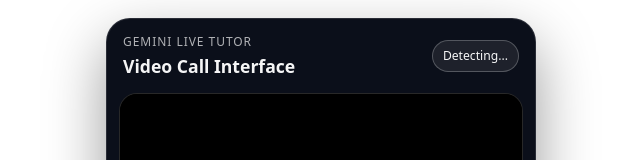
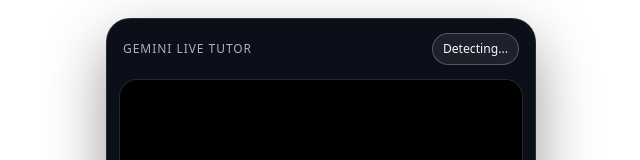
Before and after one commit to EugeneTereschenko/tutor-ui, a React (Vite) app: page / in a window 1280 px wide. Shown: the top 160 px of the page, without its empty margins (319-959 px from the left). Built offline with nearby package versions, Linux system fonts and the light colour scheme; no server answers.

Commit message:
make fix files

```diff
--- a/src/App.jsx
+++ b/src/App.jsx
@@ -518,7 +518,6 @@ function App() {
       <header className="call-header">
         <div>
           <p className="eyebrow">Gemini Live Tutor</p>
-          <h2 className="title">Video Call Interface</h2>
         </div>
         <span className="mode-pill">{backendMode}</span>
       </header>
```
